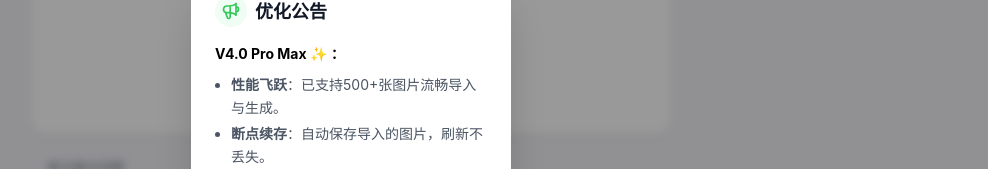
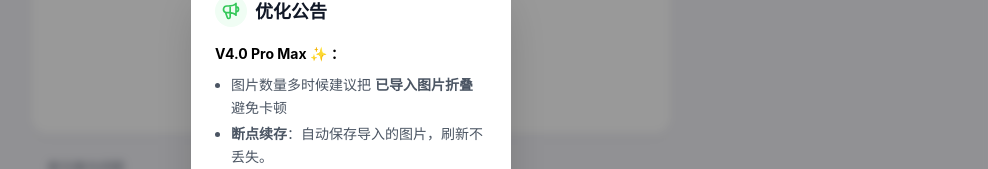
Before and after one commit to x9353953-source/Pintu_ikko, a React (Vite) app: page / in a window 1280 px wide. Shown: the part 220-389 px from the top of the page, without its empty margins (289-1277 px from the left). Built offline with nearby package versions, Linux system fonts and the light colour scheme.

Commit message:
Update App.tsx

```diff
--- a/App.tsx
+++ b/App.tsx
@@ -1401,10 +1401,10 @@ function App() {
                     <h3 className="text-[18px] font-bold text-gray-900">使用须知</h3>
                 </div>
                 <div className="text-[14px] text-gray-600 leading-relaxed mb-6 space-y-3 max-h-[50vh] overflow-y-auto pr-1">
-                    <p>1. 建议使用 <b>Edge / Chrome</b> 浏览器以获得最佳体验。</p>
-                    <p>2. 如果图片超过 100 张，生成过程可能会有短暂卡顿。</p>
-                    <p>3. 多组图片导出，受浏览器影响，可能不会全部下载完图片。请尝试使用“打包下载(ZIP)”功能。</p>
-                    <p>4. ❗️❗️❗️多图一定要调一下画质，建议50%左右。</p>
+                    <p>1. 建议使用 <b>Edge / Chrome</b></p>
+                    <p>2. 禁止<b>二传</b>，不经过同意二传发现会删链接的</p>
+                    <p>3. 多图一定要调一下画质，建议50%左右。</p>
+                     <p>4. 图片数量多时候建议把 <b>已导入图片折叠</b>避免卡顿</p>
                 </div>
                 <div className="flex items-center gap-3 mt-2">
                     <button onClick={() => { localStorage.setItem(NOTE_KEY, 'true'); setShowNoteModal(false); }} className="text-xs text-gray-400 font-medium py-2 px-2 active:text-gray-600 transition">不再显示</button>
@@ -1427,7 +1427,7 @@ function App() {
                 <div className="text-[14px] text-gray-600 leading-relaxed mb-6 space-y-2 max-h-[50vh] overflow-y-auto pr-1">
                     <p className="font-bold text-black">V4.0 Pro Max ✨ ：</p>
                     <ul className="list-disc pl-4 space-y-1">
-                        <li><b>性能飞跃</b>：已支持500+张图片流畅导入与生成。</li>
+                        <li><p> 图片数量多时候建议把 <b>已导入图片折叠</b>避免卡顿</p></li>
                         <li><b>断点续存</b>：自动保存导入的图片，刷新不丢失。</li>
                         <li><b>字重选择</b>：新增字体粗细调节。</li>
                         <li><b>实时预览</b>：打码与贴纸支持实时预览调整。</li>
```
